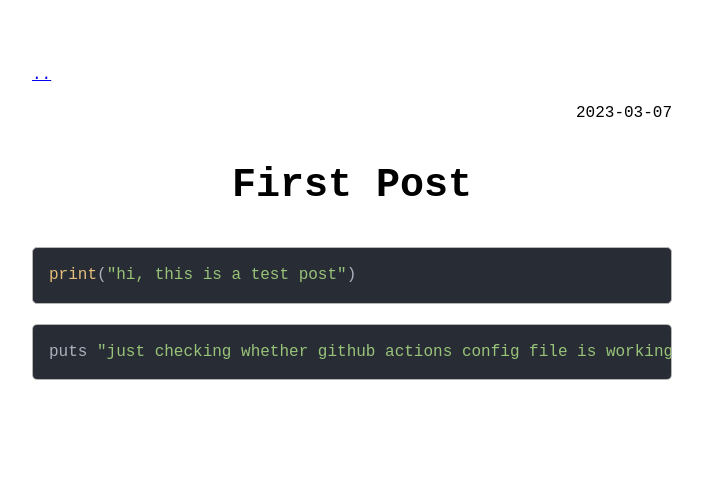
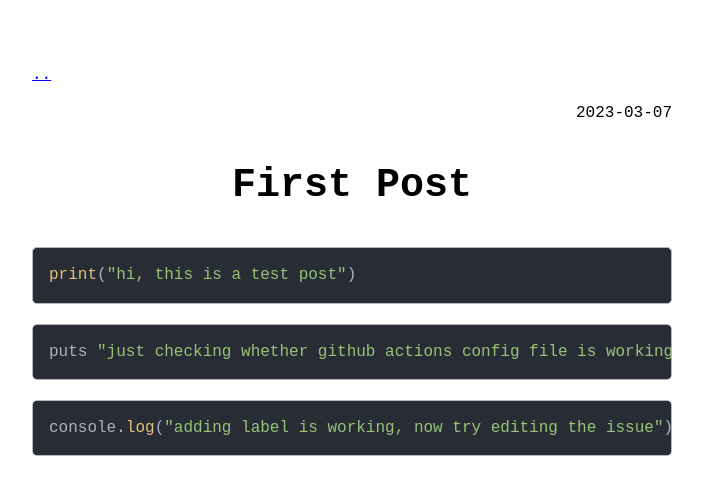
Before and after one commit to thansetan/thansetan.github.io, a Jekyll site: the page built from _posts/2023-03-07-first-post.md, in a window 1280 px wide. Shown: the top 495 px of the page, without its empty margins (288-991 px from the left). Built offline with Jekyll 4.4.1, drawn with Linux system fonts in a browser that asks for light colours.

Commit message:
add/remove post(s), idk

````diff
--- a/_posts/2023-03-07-first-post.md
+++ b/_posts/2023-03-07-first-post.md
@@ -5,3 +5,7 @@ print("hi, this is a test post")
 ```
 puts "just checking whether github actions config file is working or not"
 ```
+
+```
+console.log("adding label is working, now try editing the issue")
+```
````
